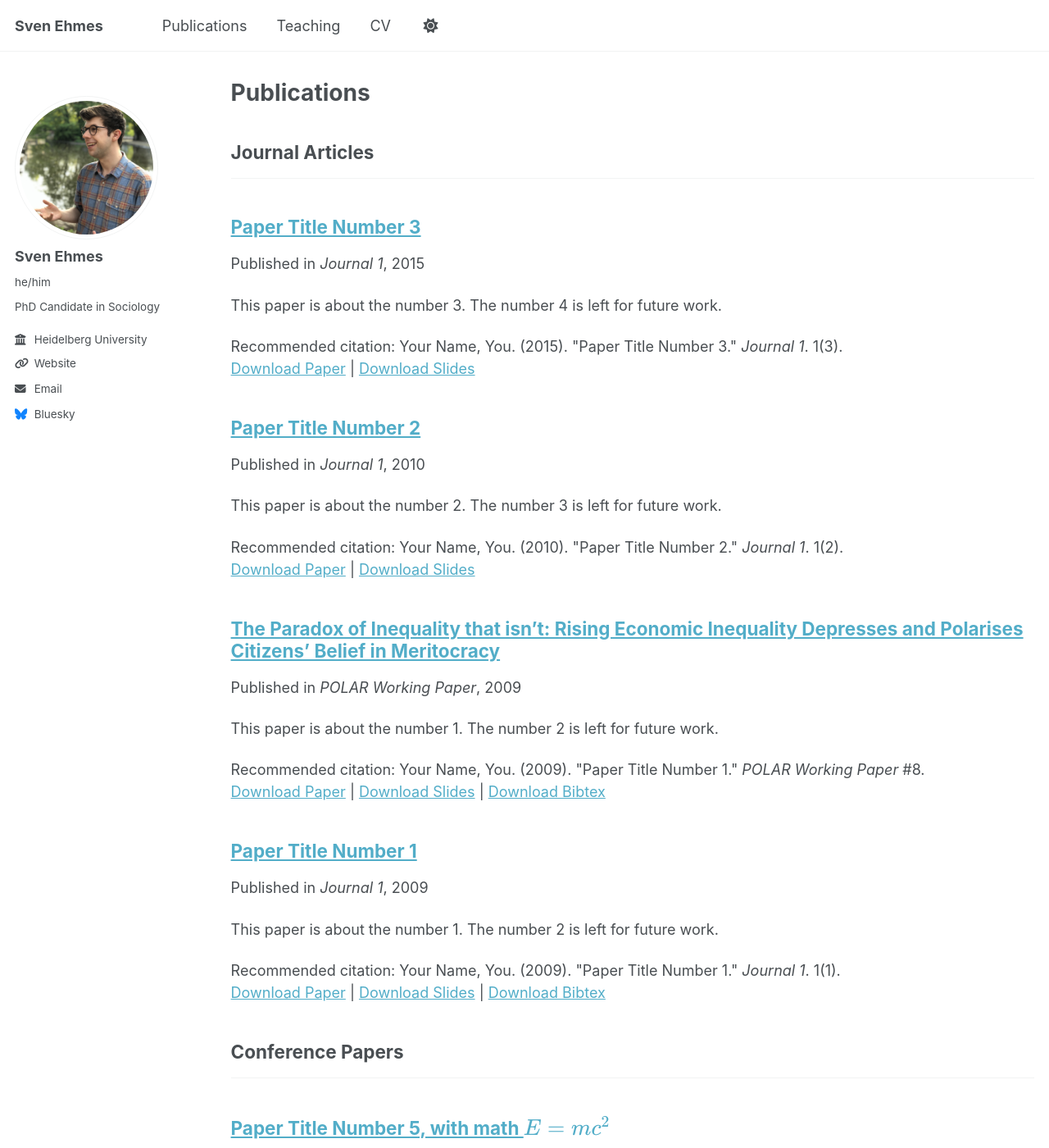
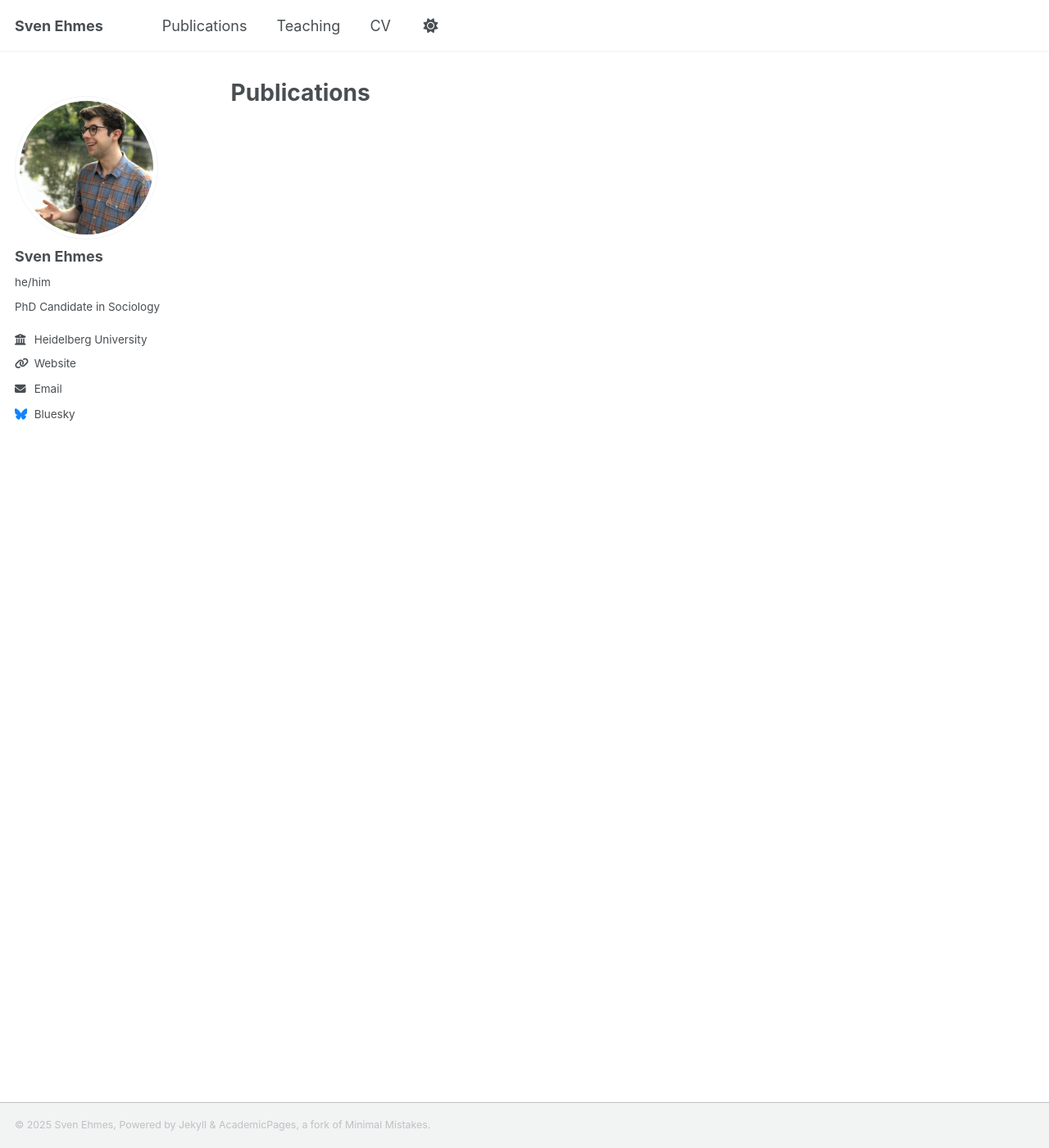
Before and after one commit to sehmes/sehmes.github.io, a Jekyll site: the page built from _pages/publications.html, in a window 1280 px wide and 1400 px high. Shown: the whole window at 82% size. Built offline with Jekyll 4.4.1, drawn with Linux system fonts in a browser that asks for light colours; a script that is not in the unit is left out; some of the changed text lies outside the part shown.

Commit message:
update publications

```diff
--- a/_publications/2009-10-01-paper-title-number-1.md
+++ /dev/null
@@ -1,14 +0,0 @@
----
-title: "Paper Title Number 1"
-collection: publications
-category: manuscripts
-permalink: /publication/2009-10-01-paper-title-number-1
-excerpt: 'This paper is about the number 1. The number 2 is left for future work.'
-date: 2009-10-01
-venue: 'Journal 1'
-slidesurl: 'https://academicpages.github.io/files/slides1.pdf'
-paperurl: 'https://academicpages.github.io/files/paper1.pdf'
-bibtexurl: 'https://academicpages.github.io/files/bibtex1.bib'
-citation: 'Your Name, You. (2009). &quot;Paper Title Number 1.&quot; <i>Journal 1</i>. 1(1).'
----
-The contents above will be part of a list of publications, if the user clicks the link for the publication than the contents of section will be rendered as a full page, allowing you to provide more information about the paper for the reader. When publications are displayed as a single page, the contents of the above "citation" field will automatically be included below this section in a smaller font.
--- a/_publications/2010-10-01-paper-title-number-2.md
+++ /dev/null
@@ -1,14 +0,0 @@
----
-title: "Paper Title Number 2"
-collection: publications
-category: manuscripts
-permalink: /publication/2010-10-01-paper-title-number-2
-excerpt: 'This paper is about the number 2. The number 3 is left for future work.'
-date: 2010-10-01
-venue: 'Journal 1'
-slidesurl: 'https://academicpages.github.io/files/slides2.pdf'
-paperurl: 'https://academicpages.github.io/files/paper2.pdf'
-citation: 'Your Name, You. (2010). &quot;Paper Title Number 2.&quot; <i>Journal 1</i>. 1(2).'
----
-
-The contents above will be part of a list of publications, if the user clicks the link for the publication than the contents of section will be rendered as a full page, allowing you to provide more information about the paper for the reader. When publications are displayed as a single page, the contents of the above "citation" field will automatically be included below this section in a smaller font.
--- a/_publications/2015-10-01-paper-title-number-3.md
+++ /dev/null
@@ -1,14 +0,0 @@
----
-title: "Paper Title Number 3"
-collection: publications
-category: manuscripts
-permalink: /publication/2015-10-01-paper-title-number-3
-excerpt: 'This paper is about the number 3. The number 4 is left for future work.'
-date: 2015-10-01
-venue: 'Journal 1'
-slidesurl: 'https://academicpages.github.io/files/slides3.pdf'
-paperurl: 'https://academicpages.github.io/files/paper3.pdf'
-citation: 'Your Name, You. (2015). &quot;Paper Title Number 3.&quot; <i>Journal 1</i>. 1(3).'
----
-
-The contents above will be part of a list of publications, if the user clicks the link for the publication than the contents of section will be rendered as a full page, allowing you to provide more information about the paper for the reader. When publications are displayed as a single page, the contents of the above "citation" field will automatically be included below this section in a smaller font.
--- a/_publications/2025-06-08-paper-title-number-5.md
+++ /dev/null
@@ -1,13 +0,0 @@
----
-title: "Paper Title Number 5, with math $$E=mc^2$$"
-collection: publications
-category: conferences
-permalink: /publication/2024-02-17-paper-title-number-4
-excerpt: 'This paper is about a famous math equation, $$E=mc^2$$'
-date: 2024-02-17
-venue: 'GitHub Journal of Bugs'
-paperurl: 'https://academicpages.github.io/files/paper3.pdf'
-citation: 'Your Name, You. (2024). &quot;Paper Title Number 3.&quot; <i>GitHub Journal of Bugs</i>. 1(3).'
----
-
-Using [MathJax](https://www.mathjax.org/) in the description is supported - $$E=mc^2$$ - however, the use must be mindful that the default delimiters are `$$...$$` and `\\[...\\]` which differs from the `$...$` that is typically expected.
--- a/_publications/2025-10-17-paper-inequality-meritocracy.md
+++ b/_publications/2025-10-17-paper-inequality-meritocracy.md
@@ -3,12 +3,11 @@
 collection: publications
 category: manuscripts
 permalink: /publication/2025-10-17-paper-inequality-meritocracy
-excerpt: 'This paper is about the number 1. The number 2 is left for future work.'
-date: 2009-10-01
+excerpt: ''
+date: 2025
 venue: 'POLAR Working Paper'
-slidesurl: 'https://academicpages.github.io/files/slides1.pdf'
-paperurl: 'https://academicpages.github.io/files/paper1.pdf'
-bibtexurl: 'https://academicpages.github.io/files/bibtex1.bib'
-citation: 'Your Name, You. (2009). &quot;Paper Title Number 1.&quot; <i>POLAR Working Paper</i> #8.'
+paperurl: 'https://sehmes.github.io/files/paper1.pdf'
+bibtexurl: ''
+citation: 'Ehmes, Sven, and Markus Gangl 2025. (2009). &quot;The Paradox of Inequality that isn't: Rising Economic Inequality Depresses and Polarises Citizens' Belief in Meritocracy.&quot; <i>POLAR Working Paper</i> #8.'
 ---
 The contents above will be part of a list of publications, if the user clicks the link for the publication than the contents of section will be rendered as a full page, allowing you to provide more information about the paper for the reader. When publications are displayed as a single page, the contents of the above "citation" field will automatically be included below this section in a smaller font.
```
Also changed, not shown: _pages/cv.md (+0 -2 lines), _publications/2024-02-17-paper-title-number-4.md (deleted, +0 -13 lines).
